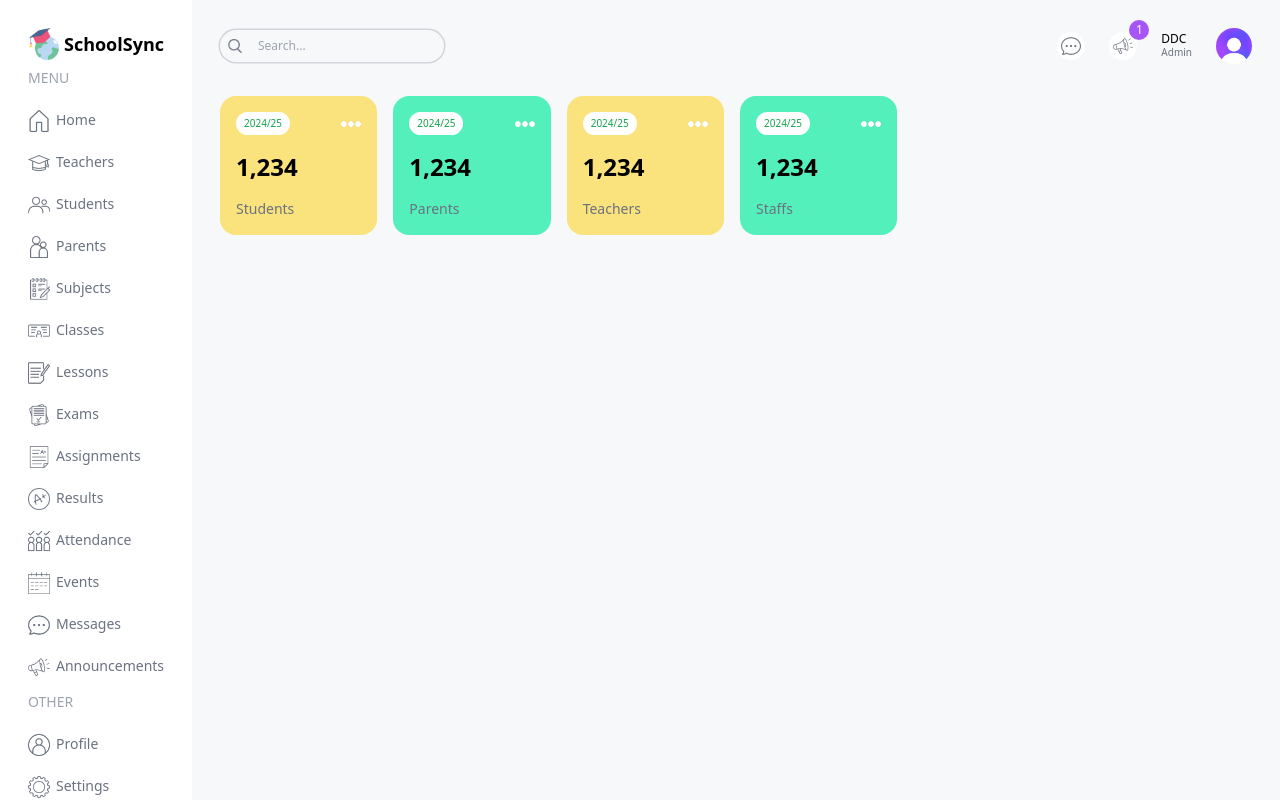
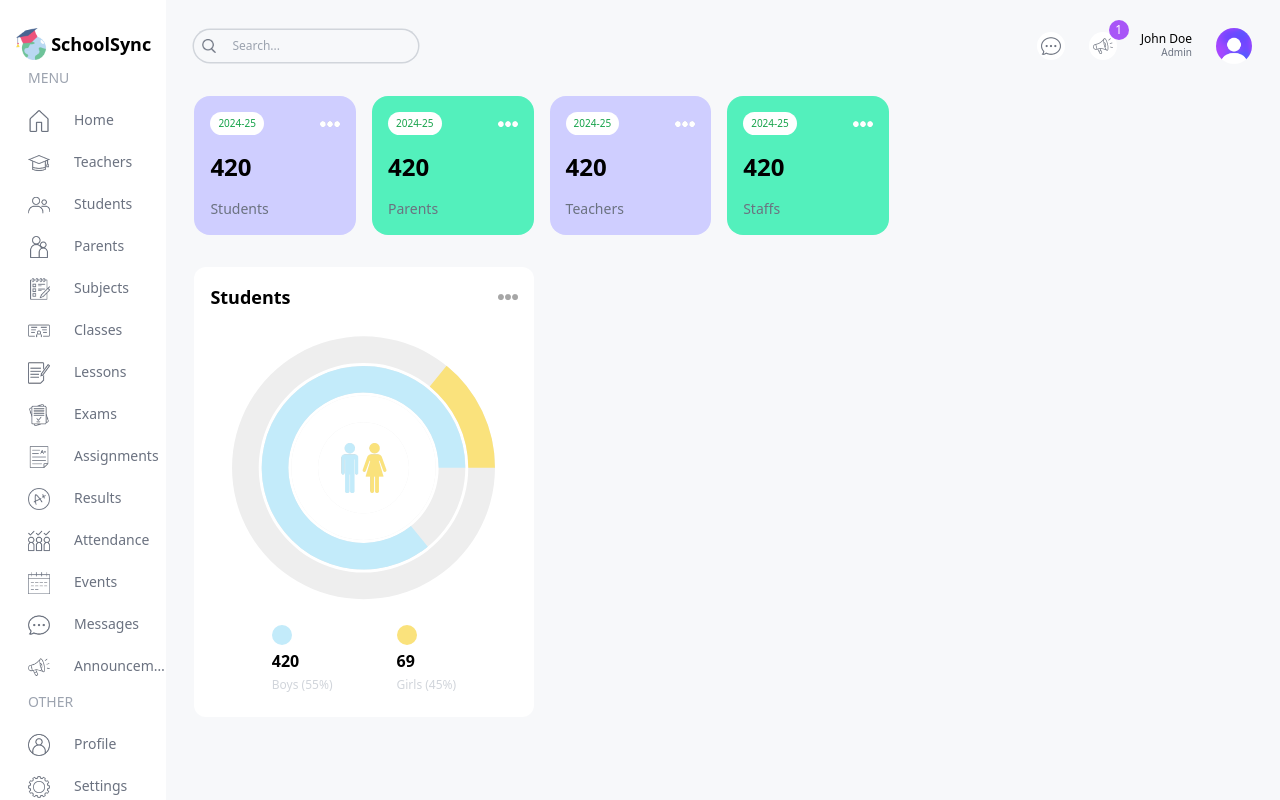
Before and after one commit to durjoydutta/SchoolSync, a Next.js app: page /admin in a window 1280 px wide. Built offline with nearby package versions, Linux system fonts and the light colour scheme.

Commit message:
added sex ratio chart

```diff
--- a/package.json
+++ b/package.json
@@ -11,7 +11,8 @@
   "dependencies": {
     "next": "15.0.3",
     "react": "19.0.0-rc-66855b96-20241106",
-    "react-dom": "19.0.0-rc-66855b96-20241106"
+    "react-dom": "19.0.0-rc-66855b96-20241106",
+    "recharts": "^2.13.3"
   },
   "devDependencies": {
     "@types/node": "^20",
--- a/src/app/(dashboard)/admin/page.tsx
+++ b/src/app/(dashboard)/admin/page.tsx
@@ -1,6 +1,6 @@
 // import Announcements from "@/components/Announcements";
 // import AttendanceChart from "@/components/AttendanceChart";
-// import CountChart from "@/components/CountChart";
+import RatioChart from "@/components/RatioChart";
 // import EventCalendar from "@/components/EventCalendar";
 // import FinanceChart from "@/components/FinanceChart";
 import UserCard from "@/components/UserCard";
@@ -17,14 +17,14 @@ const AdminPage = () => {
           <UserCard type="teacher" />
           <UserCard type="staff" />
         </div>
-        {/* MIDDLE CHARTS */}
+        {/* SEX-RATIO CHARTS */}
         <div className="flex gap-4 flex-col lg:flex-row">
           {/* COUNT CHART */}
-          <div className="w-full lg:w-1/3 h-[450px]">
-            {/* <CountChart /> */}
+          <div className="w-full h-[450px]">
+            <RatioChart />
           </div>
           {/* ATTENDANCE CHART */}
-          <div className="w-full lg:w-2/3 h-[450px]">
+          <div className="w-full h-[450px]">
             {/* <AttendanceChart /> */}
           </div>
         </div>
--- a/src/app/(dashboard)/layout.tsx
+++ b/src/app/(dashboard)/layout.tsx
@@ -11,7 +11,7 @@ export default function DashboardLayout({
   return (
     <div className="h-screen flex overflow-hidden">
       {/* LEFT PANEL - link to Home and menu sidebar*/}
-      <div className="left w-[15%] md:w[8%] lg:w[5%] xl:w-[15%] py-3 mt-4">
+      <div className="left w-[15%] md:w[8%] lg:w[5%] xl:w-[13%] py-3 mt-4">
         <Link href="/" className="flex justify-center items-center gap-1">
           <Image src='/logo.png' alt='logo' width={32} height={32}/>
           <span className="hidden lg:block text-lg font-semibold">SchoolSync</span>
@@ -19,7 +19,7 @@ export default function DashboardLayout({
         <Menu/>
       </div>
       {/* RIGHT PANEL - navbar and dashboard panels*/}
-      <div className="right w-[88%] md:w[92%] lg:w[95%] xl:w-[85%] p-3 bg-[#f7f8fa] overflow-y-scroll">
+      <div className="right w-[88%] md:w[92%] lg:w[95%] xl:w-[87%] p-3 bg-[#f7f8fa] overflow-y-scroll">
         <Navbar/>
         {children}
       </div>
--- a/src/app/layout.tsx
+++ b/src/app/layout.tsx
@@ -17,7 +17,7 @@ export default function RootLayout({
   return (
     <html lang="en">
 
-      <body className={"inter.className"}>{children}</body>
+      <body className={"inter.className antialiased"}>{children}</body>
     </html>
   );
 }
--- a/src/components/Menu.tsx
+++ b/src/components/Menu.tsx
@@ -118,15 +118,15 @@ const menuItems = [
 
 const Menu = () => {
   return (
-    <div className="h-full text-sm lg:ml-5 md:pl-1 lg:pl-2 font-medium flex flex-col justify-around">
+    <div className="h-full text-sm font-medium lg:ml-5 md:pl-1 lg:pl-2 flex flex-col justify-around">
       {
         menuItems.map((i) => (
           <div className="flex flex-col justify-between gap-2" key={i.title}>
             <span className="hidden md:block text-gray-400 font-light my-2">{i.title}</span>
             {i.items.map(item=>(
-              <Link href={item.href} key={item.label} className="w-full flex justify-center md:justify-start py-1.5 gap-1.5 text-gray-500">
+              <Link href={item.href} key={item.label} className="w-full flex justify-center md:justify-start py-1.5 gap-3 text-gray-500">
                 <Image className="mix-blend-multiply" src={item.icon} alt="{item.label} + icon" width={22} height={22}/>
-                <span className="hidden md:block truncate ...">{item.label}</span>
+                <span className="hidden md:block pl-3 truncate ...">{item.label}</span>
               </Link>
             ))}
           </div>
--- a/src/components/Navbar.tsx
+++ b/src/components/Navbar.tsx
@@ -1,6 +1,4 @@
-import Link from "next/link";
-import Image from "next/image";
-
+import Image from "next/image"
 
 const Navbar = () => {
   return (
@@ -19,8 +17,8 @@ const Navbar = () => {
           <Image src="/announcement.png" alt="" width={20} height={20}/>
           <div className='absolute -top-3 -right-3 w-5 h-5 flex items-center justify-center bg-purple-500 text-white rounded-full text-xs'>1</div>
         </div>
-        <div className='flex flex-col items- truncate ...'>
-          <span className="text-xs leading-3 font-medium">DDC</span>
+        <div className='flex flex-col'>
+          <span className="text-xs leading-3 font-medium">John Doe</span>
           <span className="text-[10px] text-gray-500 text-right">Admin</span>
         </div>
         <Image src="/avatar.png" alt="" width={36} height={36} className="rounded-full"/>
--- /dev/null
+++ b/src/components/RatioChart.tsx
@@ -0,0 +1,72 @@
+"use client";
+import Image from 'next/image';
+import { RadialBarChart, RadialBar, Legend, ResponsiveContainer } from 'recharts';
+
+const data = [
+    {
+        name: 'Total',
+        count: 489,
+        fill: '#FFFFFF',
+    },
+    {
+        name: 'Boys',
+        count: 420,
+        fill: "#C3EBFA",
+    },
+    {
+        name: 'Girls',
+        count: 69,
+        fill: "#FAE27C",
+    },
+];
+
+
+const RatioChart = () => {
+    return (
+        <div className="bg-white rounded-xl w-full h-full p-4">
+        {/* TITLE */}
+        <div className="flex justify-between items-center">
+          <h1 className="text-lg font-semibold">Students</h1>
+          <Image src="/moreDark.png" alt="" width={20} height={20} />
+        </div>
+        {/* CHART */}
+        <div className="relative w-full h-[75%]">
+          <ResponsiveContainer>
+            <RadialBarChart
+              cx="50%"
+              cy="50%"
+              innerRadius="40%"
+              outerRadius="100%"
+              barSize={32}
+              data={data}
+            >
+              <RadialBar background dataKey="count" />
+            </RadialBarChart>
+          </ResponsiveContainer>
+          <Image
+            src="/maleFemale.png"
+            alt=""
+            width={50}
+            height={50}
+            className="absolute top-1/2 left-1/2 -translate-x-1/2 -translate-y-1/2"
+          />
+        </div>
+        {/* BOTTOM */}
+        <div className="flex justify-center gap-16">
+          <div className="flex flex-col gap-1">
+            <div className="w-5 h-5 bg-lamaSky rounded-full" />
+            <h1 className="font-bold">420</h1>
+            <h2 className="text-xs text-gray-300">Boys (55%)</h2>
+          </div>
+          <div className="flex flex-col gap-1">
+            <div className="w-5 h-5 bg-lamaYellow rounded-full" />
+            <h1 className="font-bold">69</h1>
+            <h2 className="text-xs text-gray-300">Girls (45%)</h2>
+          </div>
+        </div>
+      </div>
+
+    )
+}
+
+export default RatioChart
--- a/src/components/UserCard.tsx
+++ b/src/components/UserCard.tsx
@@ -2,14 +2,14 @@ import Image from "next/image";
 
 const UserCard = ({ type }: { type: string }) => {
   return (
-    <div className="rounded-2xl odd:bg-lamaYellow even:bg-lamaGreenLight p-4 flex-1 min-w-[130px]">
+    <div className="rounded-2xl odd:bg-lamaPurple even:bg-lamaGreenLight p-4 flex-1 min-w-[130px]">
       <div className="flex justify-between items-center">
         <span className="text-[10px] bg-white px-2 py-1 rounded-full text-green-600">
-          2024/25
+          2024-25
         </span>
         <Image src="/more.png" alt="" width={20} height={20} />
       </div>
-      <h1 className="text-2xl font-semibold my-4">1,234</h1>
+      <h1 className="text-2xl font-semibold my-4">420</h1>
       <h2 className="capitalize text-sm font-medium text-gray-500">{type}s</h2>
     </div>
   );
```
Also changed, not shown: 1 other file (tests, documents, lock files or other folders).
